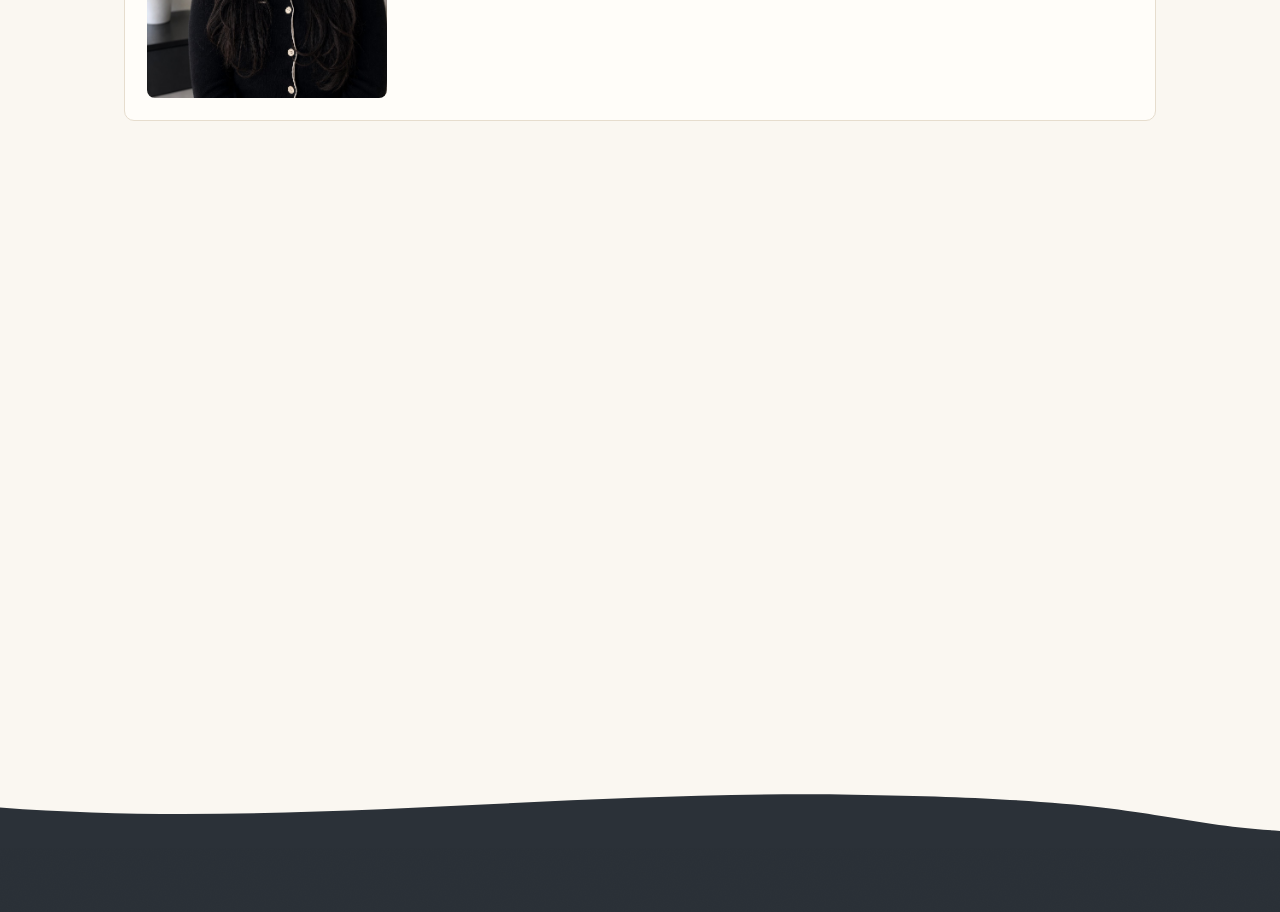
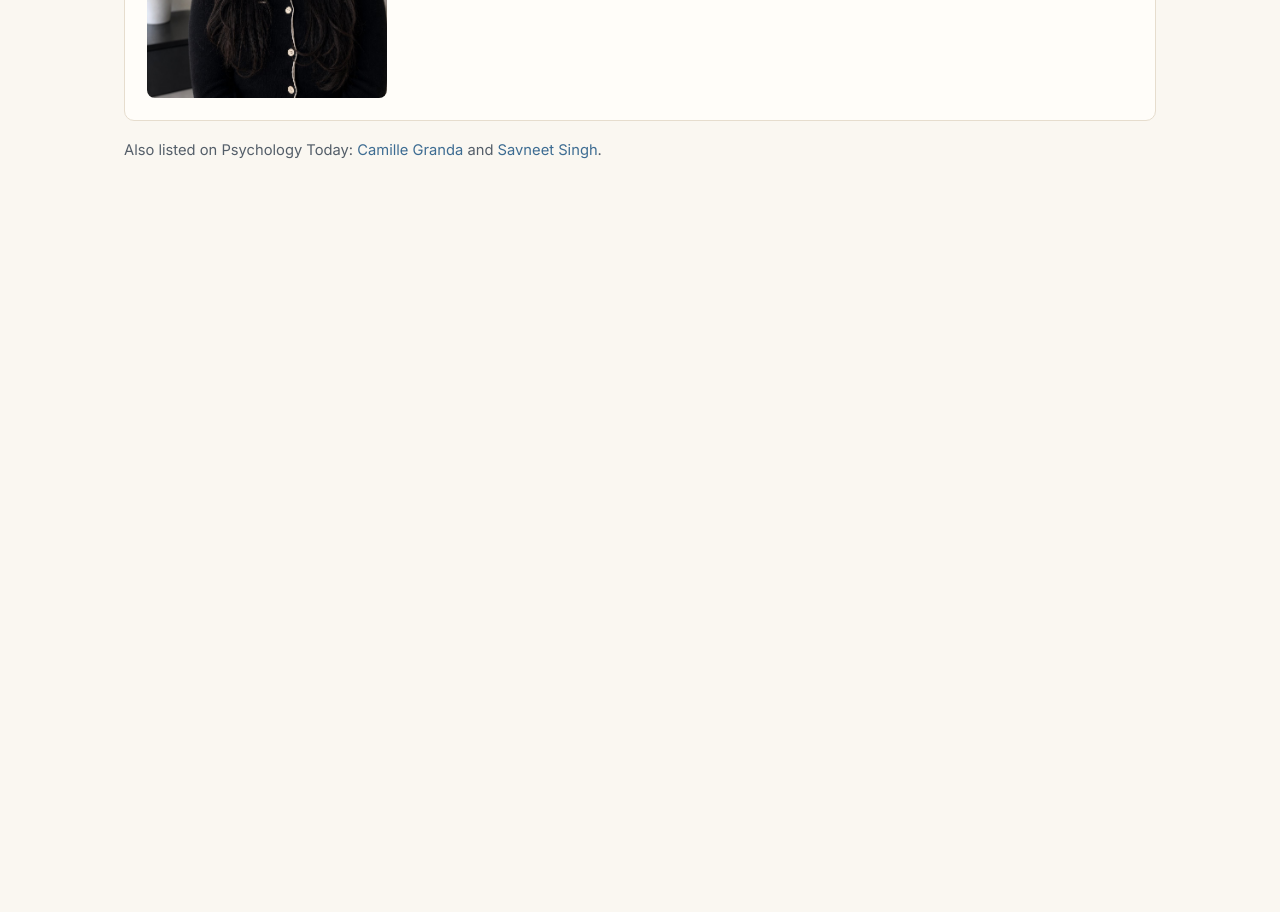
Before and after one commit to sunnyydhillon055/westpeak-wellness, a Next.js app: page /practitioners in a window 1280 px wide. Shown: the part 2940-3852 px from the top of the page. Built offline with nearby package versions, Linux system fonts and the light colour scheme; no server answers.

Commit message:
Counsellors hub links each counsellor's Psychology Today profile
Co-Authored-By: Claude Fable 5.1 <noreply@anthropic.com>

```diff
--- a/app/practitioners/page.tsx
+++ b/app/practitioners/page.tsx
@@ -187,6 +187,22 @@ export default function PractitionersPage() {
               </article>
             ))}
           </div>
+          {/* Psychology Today is where much of the province looks first; the
+              link is the same one each profile carries, for the counsellors
+              taking new clients. */}
+          {practitioners.some((p) => p.acceptingNewClients && p.sameAs?.some((u) => /psychologytoday\.com/.test(u))) && (
+            <p style={{ marginTop: 18, fontSize: '.92rem', color: 'var(--ink-soft)' }}>
+              Also listed on Psychology Today:{' '}
+              {practitioners
+                .filter((p) => p.acceptingNewClients && p.sameAs?.some((u) => /psychologytoday\.com/.test(u)))
+                .map((p, i, arr) => (
+                  <span key={p.slug}>
+                    <a href={p.sameAs!.find((u) => /psychologytoday\.com/.test(u))} target="_blank" rel="noopener">{p.name}</a>
+                    {i < arr.length - 1 ? (i === arr.length - 2 ? ' and ' : ', ') : '.'}
+                  </span>
+                ))}
+            </p>
+          )}
         </div>
       </section>
 
```
Also changed, not shown: 1 other file (tests, documents, lock files or other folders).
